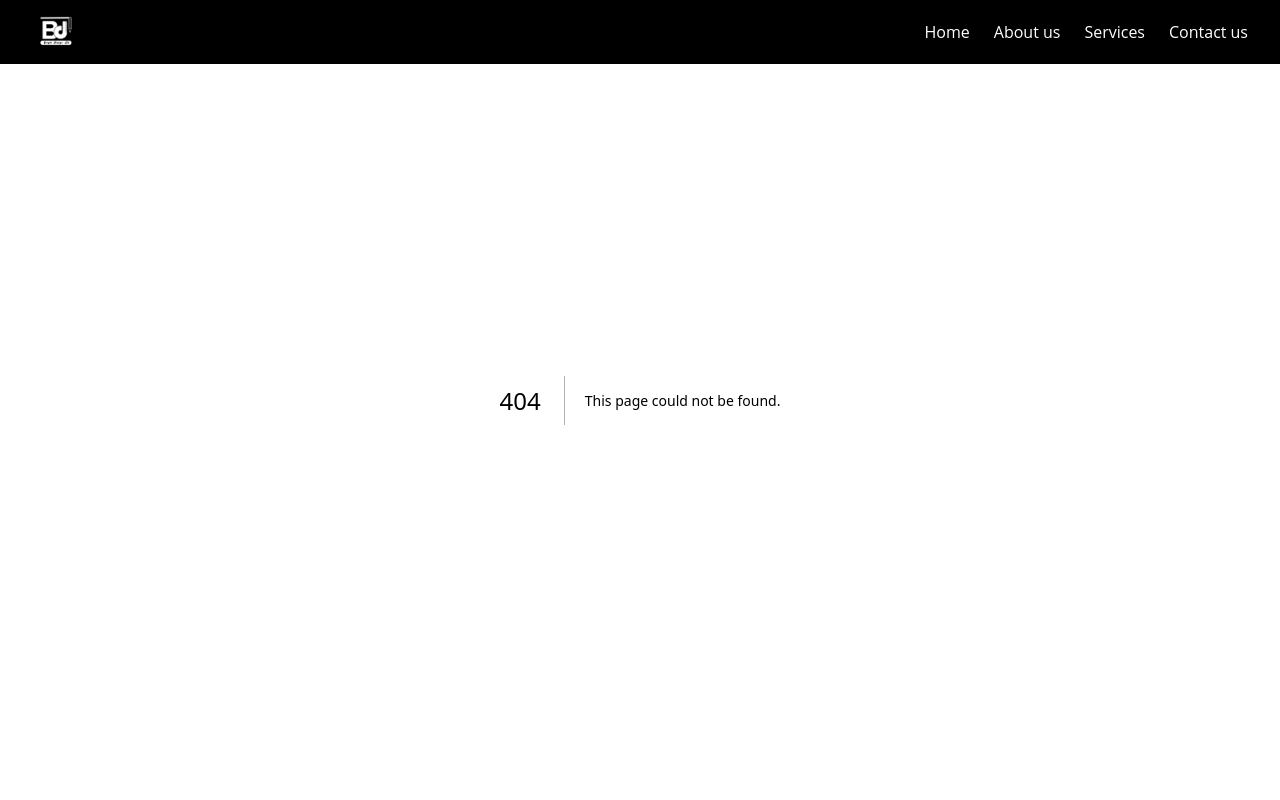
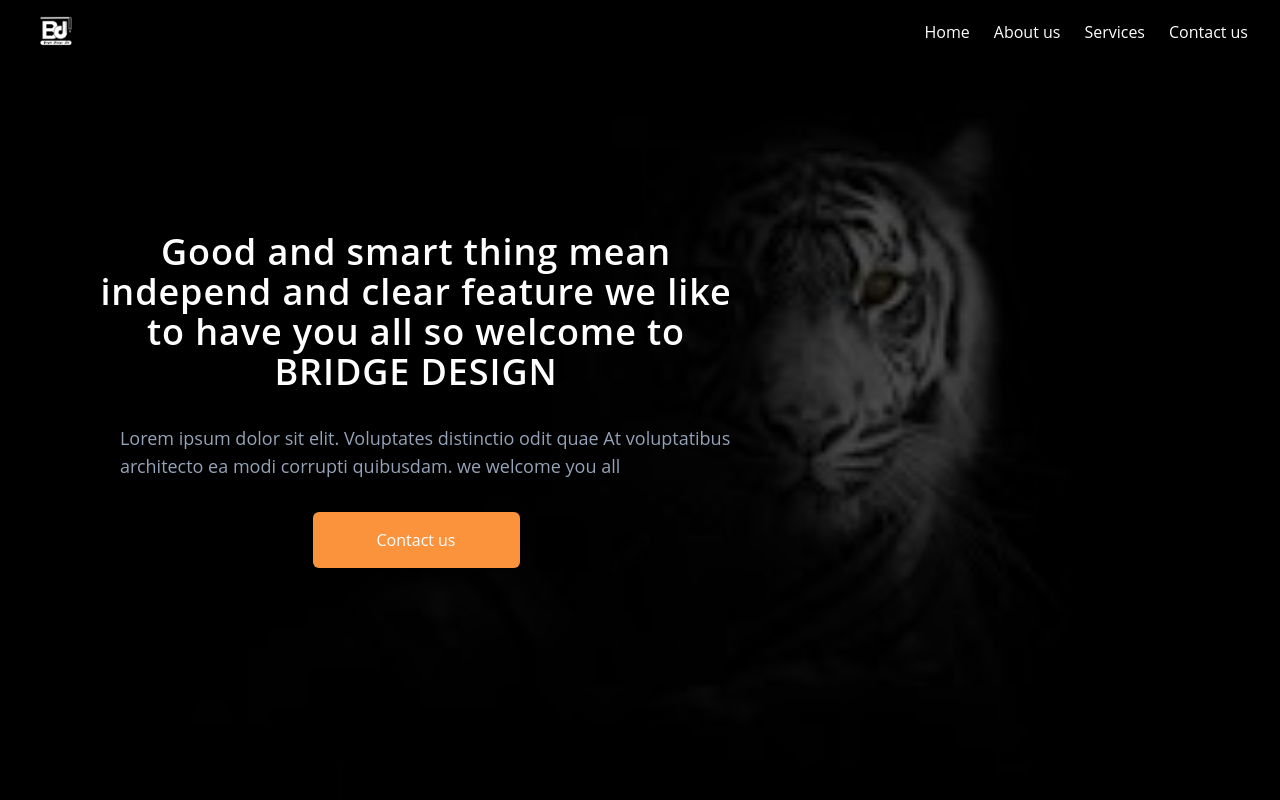
Before and after one commit to Ikevine/Bridge-design-ltd, a Next.js app: page /sticker in a window 1280 px wide. Before the commit this address had no page. Shown: the top 800 px of the page. Built offline with nearby package versions, Linux system fonts and the light colour scheme.

Commit message:
sticker page is done

```diff
--- a/components/Navbar.jsx
+++ b/components/Navbar.jsx
@@ -87,7 +87,7 @@ const Navbar = () => {
                             {({ active }) => (
                                 <Link
                                 className={`${active && 'font-medium normal text-md ease-linear duration-300  hover:text-orange-400'}`}
-                                href="/"
+                                href="/sticker"
                                 >
                                 Promotion materials
                                 </Link>
--- /dev/null
+++ b/pages/sticker.jsx
@@ -0,0 +1,11 @@
+import React from 'react'
+import { Hero ,  } from '@/components'
+const sticker = () => {
+  return (
+    <div>
+        <Hero/>
+    </div>
+  )
+}
+
+export default sticker
```
